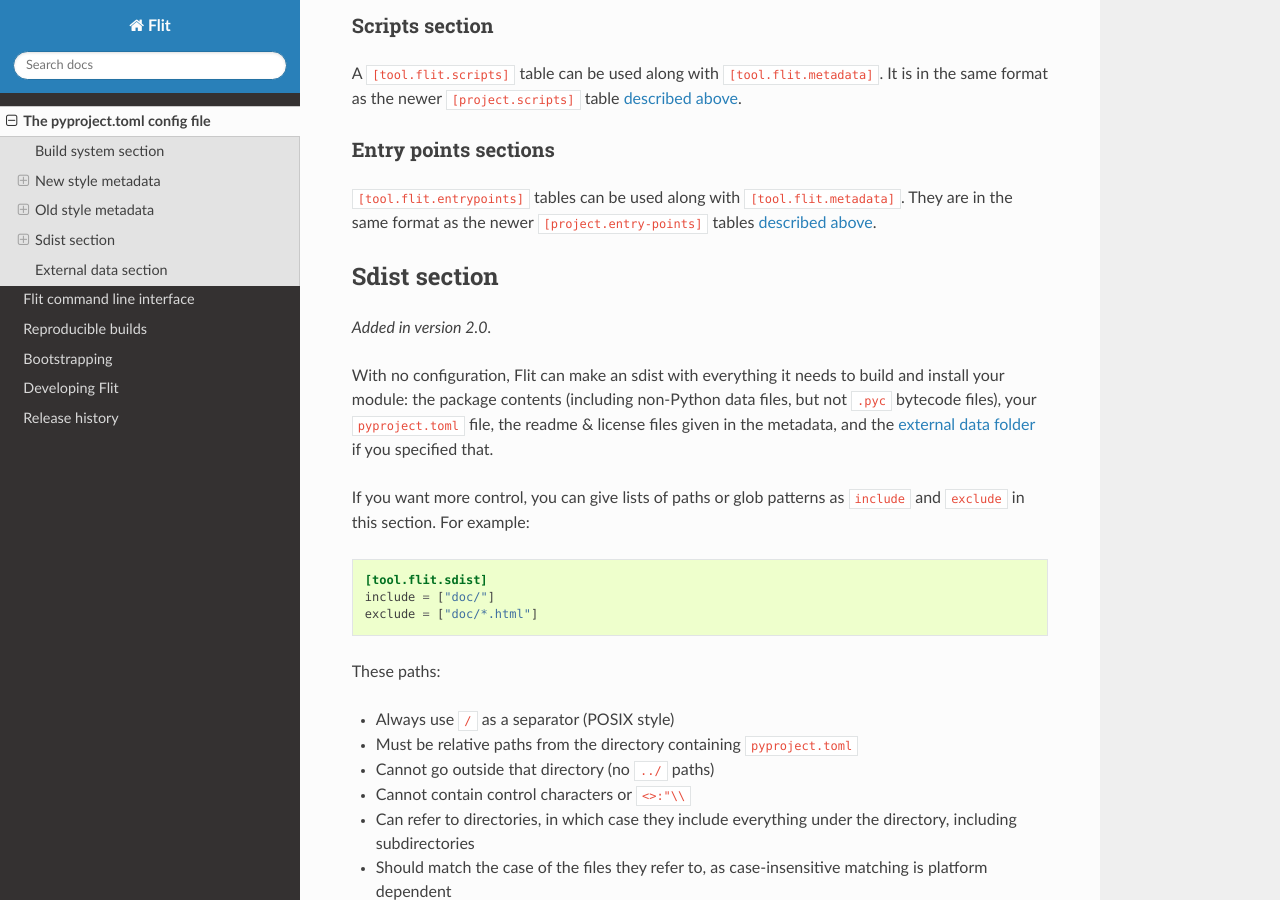
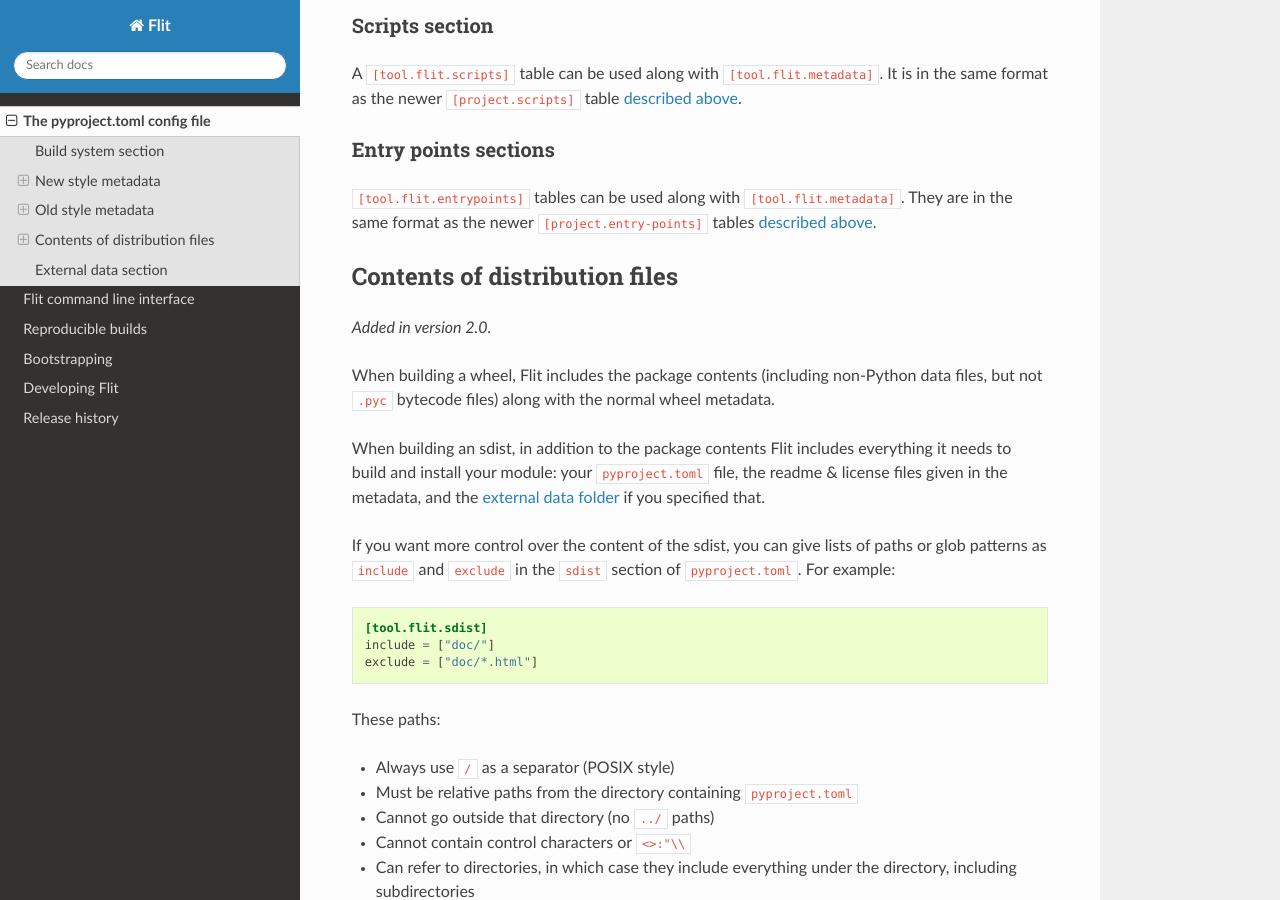
Before and after one commit to pypa/flit, a Sphinx documentation site: the page built from doc/pyproject_toml.rst, in a window 1280 px wide and 900 px high, scrolled down 7543 px. Built offline with Sphinx 7.4.7 and the Read the Docs theme 3.1.0, drawn with Linux system fonts in a browser that asks for light colours; pages that are not in the unit, such as notebooks, are missing from menus.

Commit message:
Describe more clearly what gets included in distribution files

```diff
--- a/doc/pyproject_toml.rst
+++ b/doc/pyproject_toml.rst
@@ -399,19 +399,23 @@
 
 .. _pyproject_toml_sdist:
 
-Sdist section
--------------
+Contents of distribution files
+------------------------------
 
 .. versionadded:: 2.0
 
-With no configuration, Flit can make an sdist with everything it needs
-to build and install your module: the package contents (including non-Python
-data files, but not ``.pyc`` bytecode files), your ``pyproject.toml`` file,
-the readme & license files given in the metadata, and the :ref:`external data
-folder <pyproject_toml_external_data>` if you specified that.
+When building a wheel, Flit includes the package contents (including non-Python
+data files, but not ``.pyc`` bytecode files) along with the normal wheel
+metadata.
 
-If you want more control, you can give lists of paths or glob patterns as
-``include`` and ``exclude`` in this section. For example:
+When building an sdist, in addition to the package contents Flit includes
+everything it needs to build and install your module: your ``pyproject.toml``
+file, the readme & license files given in the metadata, and the :ref:`external
+data folder <pyproject_toml_external_data>` if you specified that.
+
+If you want more control over the content of the sdist, you can give lists of
+paths or glob patterns as ``include`` and ``exclude`` in the ``sdist`` section
+of ``pyproject.toml``. For example:
 
 .. code-block:: toml
 
```
